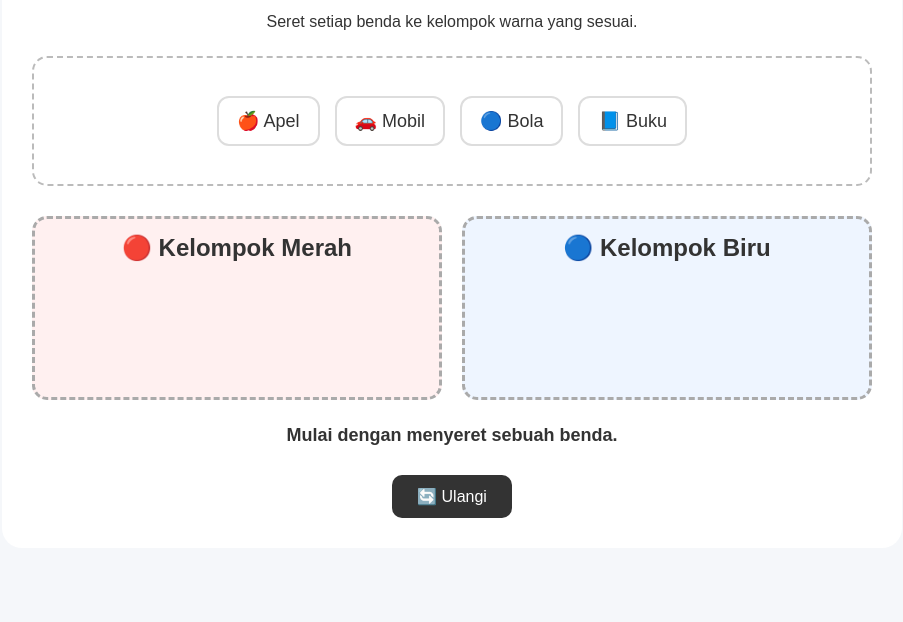
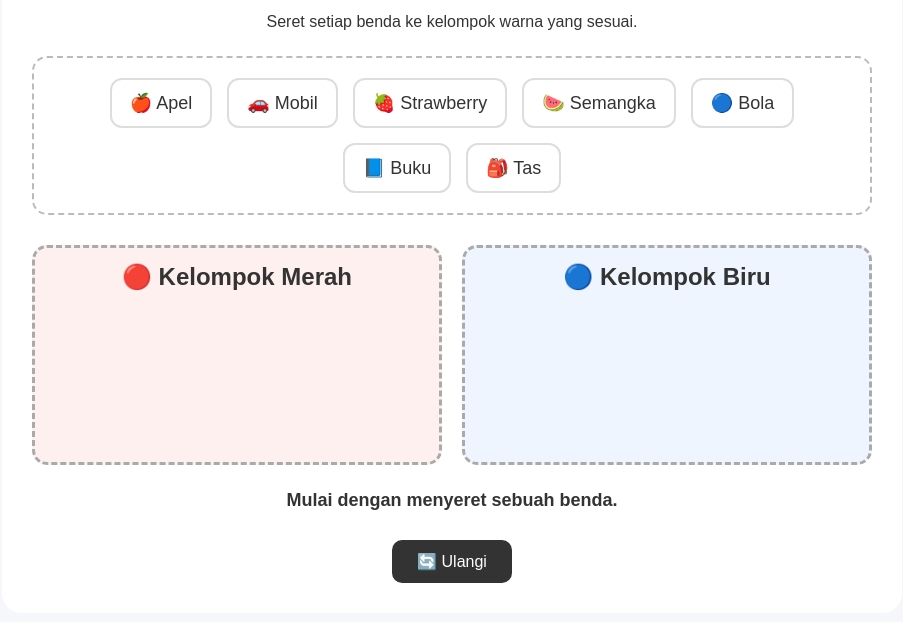
Before and after one commit to enggard/Digital, a plain HTML site: page index.html in a window 1280 px wide. Both pictures are taken after a click on the button "🔄 Ulangi". Shown: the part 122-744 px from the top of the page, without its empty margins (188-1091 px from the left). Drawn offline with Linux system fonts and the light colour scheme.

Commit message:
Add files via upload

```diff
--- a/index.html
+++ b/index.html
@@ -3,7 +3,8 @@
 <head>
     <meta charset="UTF-8">
     <meta name="viewport" content="width=device-width, initial-scale=1.0">
-    <title>Latihan Drag and Drop</title>
+
+    <title>Latihan Mengelompokkan Berdasarkan Warna</title>
 
     <style>
         * {
@@ -36,17 +37,20 @@
             margin-bottom: 25px;
         }
 
-        /* Tempat benda */
+        /* Tempat benda sebelum dikelompokkan */
         #items {
-            min-height: 130px;
+            min-height: 150px;
             border: 2px dashed #bbb;
             border-radius: 15px;
             padding: 20px;
+
             display: flex;
             justify-content: center;
             align-items: center;
+
             gap: 15px;
             flex-wrap: wrap;
+
             margin-bottom: 30px;
         }
 
@@ -55,10 +59,15 @@
             background: white;
             border: 2px solid #ddd;
             border-radius: 12px;
+
             padding: 12px 18px;
+
             font-size: 18px;
+
             cursor: grab;
             user-select: none;
+
+            transition: transform 0.15s;
         }
 
         .item:hover {
@@ -76,19 +85,25 @@
         /* Kelompok */
         .groups {
             display: grid;
+
             grid-template-columns: 1fr 1fr;
+
             gap: 20px;
         }
 
         .group {
-            min-height: 180px;
+            min-height: 220px;
+
             border: 3px dashed #aaa;
+
             border-radius: 15px;
+
             padding: 15px;
         }
 
         .group h2 {
             text-align: center;
+
             margin-top: 0;
         }
 
@@ -102,31 +117,47 @@
 
         .placed {
             display: flex;
+
             flex-wrap: wrap;
+
             justify-content: center;
+
             gap: 10px;
-            min-height: 100px;
+
+            min-height: 130px;
         }
 
         /* Pesan */
         #feedback {
             text-align: center;
+
             font-size: 18px;
+
             font-weight: bold;
+
             margin: 25px 0;
+
             min-height: 25px;
         }
 
         /* Tombol */
         button {
             display: block;
+
             margin: auto;
+
             padding: 12px 25px;
+
             border: none;
+
             border-radius: 10px;
+
             background: #333;
+
             color: white;
+
             font-size: 16px;
+
             cursor: pointer;
         }
 
@@ -136,6 +167,7 @@
 
         /* Tampilan HP */
         @media (max-width: 600px) {
+
             body {
                 padding: 15px;
             }
@@ -147,9 +179,12 @@
             .groups {
                 grid-template-columns: 1fr;
             }
+
         }
+
     </style>
 </head>
+
 
 <body>
 
@@ -161,37 +196,92 @@
         Seret setiap benda ke kelompok warna yang sesuai.
     </p>
 
-    <!-- Tempat benda sebelum dikelompokkan -->
+
+    <!--
+        ==========================================
+        TEMPAT BENDA
+        ==========================================
+    -->
+
     <div id="items">
+
+        <!-- MERAH -->
+        <div class="item"
+             draggable="true"
+             data-color="merah">
+
+            🍎 Apel
+
+        </div>
+
 
         <div class="item"
              draggable="true"
              data-color="merah">
-            🍎 Apel
+
+            🚗 Mobil
+
         </div>
+
 
         <div class="item"
              draggable="true"
              data-color="merah">
-            🚗 Mobil
+
+            🍓 Strawberry
+
         </div>
+
+
+        <div class="item"
+             draggable="true"
+             data-color="merah">
+
+            🍉 Semangka
+
+        </div>
+
+
+        <!-- BIRU -->
+        <div class="item"
+             draggable="true"
+             data-color="biru">
+
+            🔵 Bola
+
+        </div>
+
 
         <div class="item"
              draggable="true"
              data-color="biru">
-            🔵 Bola
+
+            📘 Buku
+
         </div>
+
 
         <div class="item"
              draggable="true"
              data-color="biru">
-            📘 Buku
+
+            🎒 Tas
+
         </div>
 
     </div>
 
-    <!-- Kelompok -->
+
+    <!--
+        ==========================================
+        KELOMPOK
+        ==========================================
+    -->
+
     <div class="groups">
+
+
+        <!-- KELOMPOK MERAH -->
 
         <div class="group red"
              data-group="merah">
@@ -202,6 +292,8 @@
 
         </div>
 
+
+        <!-- KELOMPOK BIRU -->
 
         <div class="group blue"
              data-group="biru">
@@ -214,179 +306,266 @@
 
     </div>
 
-    <!-- Pesan -->
+
+    <!--
+        ==========================================
+        PESAN
+        ==========================================
+    -->
+
     <div id="feedback">
+
         Mulai dengan menyeret sebuah benda.
+
     </div>
 
-    <!-- Tombol ulang -->
+
+    <!--
+        ==========================================
+        TOMBOL ULANGI
+        ==========================================
+    -->
+
     <button id="reset">
+
         🔄 Ulangi
+
     </button>
 
 </div>
 
 
+
 <script>
 
-    // Mengambil semua benda
-    const items = document.querySelectorAll(".item");
+    // ==========================================
+    // MENGAMBIL SEMUA BENDA
+    // ==========================================
 
-    // Mengambil semua kelompok
-    const groups = document.querySelectorAll(".group");
+    const items =
+        document.querySelectorAll(".item");
 
-    // Pesan
-    const feedback = document.getElementById("feedback");
 
-    // Benda yang sedang diseret
+    // ==========================================
+    // MENGAMBIL SEMUA KELOMPOK
+    // ==========================================
+
+    const groups =
+        document.querySelectorAll(".group");
+
+
+    // ==========================================
+    // PESAN
+    // ==========================================
+
+    const feedback =
+        document.getElementById("feedback");
+
+
+    // ==========================================
+    // BENDA YANG SEDANG DISERET
+    // ==========================================
+
     let draggedItem = null;
 
 
-    // ==============================
+
+    // ==========================================
     // DRAG START
-    // ==============================
+    // ==========================================
 
     items.forEach(item => {
 
-        item.addEventListener("dragstart", function() {
+        item.addEventListener(
+            "dragstart",
+
+            function() {
 
                 draggedItem = this;
 
                 this.classList.add("dragging");
 
-        });
+            }
+
+        );
 
 
-        // DRAG SELESAI
+        // ======================================
+        // DRAG END
+        // ======================================
 
-        item.addEventListener("dragend", function() {
+        item.addEventListener(
+            "dragend",
+
+            function() {
 
                 this.classList.remove("dragging");
 
-        });
+            }
+
+        );
 
     });
 
 
-    // ==============================
+
+    // ==========================================
     // DRAG OVER
-    // ==============================
+    // ==========================================
 
     groups.forEach(group => {
 
-        group.addEventListener("dragover", function(event) {
+        group.addEventListener(
+            "dragover",
+
+            function(event) {
 
                 event.preventDefault();
 
-        });
+            }
+
+        );
 
 
-        // ==============================
+        // ======================================
         // DROP
-        // ==============================
+        // ======================================
 
-        group.addEventListener("drop", function(event) {
+        group.addEventListener(
+            "drop",
+
+            function(event) {
 
                 event.preventDefault();
 
+
                 if (!draggedItem) {
+
                     return;
+
                 }
 
 
                 // Warna benda
+
                 const itemColor =
                     draggedItem.dataset.color;
 
 
                 // Warna kelompok
+
                 const groupColor =
                     this.dataset.group;
 
 
-            // ==============================
+
+                // ==================================
                 // JAWABAN BENAR
-            // ==============================
+                // ==================================
 
                 if (itemColor === groupColor) {
+
 
                     const placed =
                         this.querySelector(".placed");
 
-                placed.appendChild(draggedItem);
+
+                    placed.appendChild(
+                        draggedItem
+                    );
 
 
                     feedback.textContent =
                         "✅ Benar! Lanjutkan dengan benda lainnya.";
 
 
-                feedback.style.color = "green";
+                    feedback.style.color =
+                        "green";
+
 
                     cekSelesai();
 
                 }
 
 
-            // ==============================
+                // ==================================
                 // JAWABAN SALAH
-            // ==============================
+                // ==================================
 
                 else {
+
 
                     feedback.textContent =
                         "❌ Belum tepat. Perhatikan warna benda.";
 
-                feedback.style.color = "red";
+
+                    feedback.style.color =
+                        "red";
 
                 }
 
 
                 draggedItem = null;
 
-        });
+            }
+
+        );
 
     });
 
 
-    // ==============================
-    // CEK SEMUA BENAR
-    // ==============================
+
+    // ==========================================
+    // MEMERIKSA APAKAH SEMUA SUDAH SELESAI
+    // ==========================================
 
     function cekSelesai() {
 
+
         const remaining =
-            document.querySelectorAll("#items .item");
+            document.querySelectorAll(
+                "#items .item"
+            );
 
 
         if (remaining.length === 0) {
 
+
             feedback.textContent =
                 "🎉 Hebat! Semua benda sudah dikelompokkan dengan benar!";
 
-            feedback.style.color = "green";
+
+            feedback.style.color =
+                "green";
 
         }
 
     }
 
 
-    // ==============================
+
+    // ==========================================
     // TOMBOL ULANGI
-    // ==============================
+    // ==========================================
 
-    document.getElementById("reset")
-        .addEventListener("click", function() {
+    document
+        .getElementById("reset")
+        .addEventListener(
+            "click",
+
+            function() {
+
 
                 const itemsArea =
                     document.getElementById("items");
 
 
-            // Mengambil semua benda
                 const allItems =
                     document.querySelectorAll(".item");
 
 
-            // Mengembalikan benda
+                // Mengembalikan semua benda
+
                 allItems.forEach(item => {
 
                     itemsArea.appendChild(item);
@@ -394,13 +573,18 @@
                 });
 
 
-            // Pesan awal
+                // Mengembalikan pesan
+
                 feedback.textContent =
                     "Mulai dengan menyeret sebuah benda.";
 
-            feedback.style.color = "#333";
 
-        });
+                feedback.style.color =
+                    "#333";
+
+            }
+
+        );
 
 </script>
 
```
Lines whose indentation alone changed are shown as unchanged.
